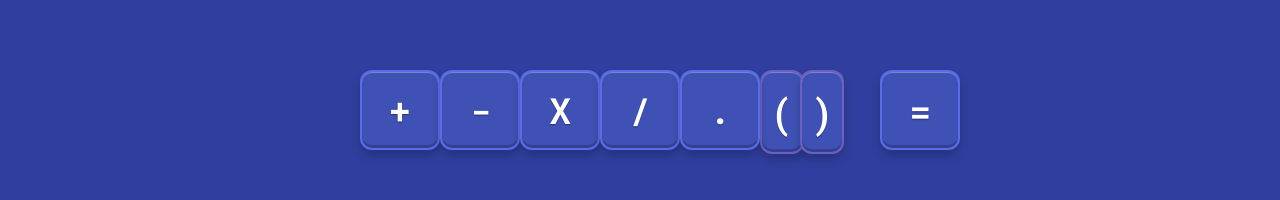
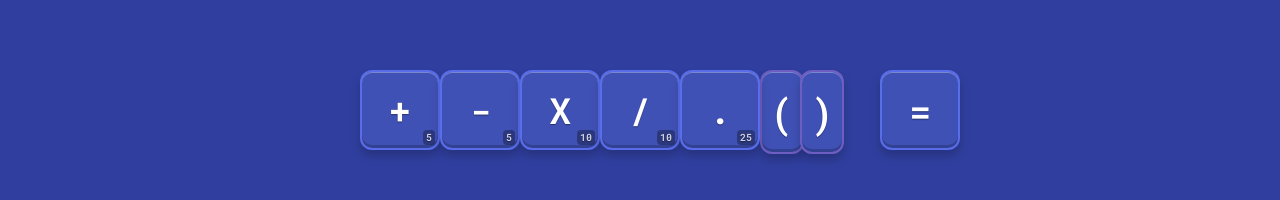
Before and after one commit to eoincondron/numbble, a React (Create React App) app: page / in a window 1280 px wide. Shown: the part 330-530 px from the top of the page. Built offline with nearby package versions, Linux system fonts and the light colour scheme.

Commit message:
Start implementing scoring system                     …
      - Implement scoring system for operations: +/- (5 pts), ×/÷ (10 pts), decimal (25 pts)
      - Display scores in the bottom-right corner of operation tiles

```diff
--- a/src/App.css
+++ b/src/App.css
@@ -384,3 +384,16 @@
   box-shadow: 0 2px 4px rgba(0,0,0,0.2);
   outline: none;
 }
+
+/* Score display in the operation tiles */
+.score {
+  position: absolute;
+  bottom: 3px;
+  right: 3px;
+  font-size: 10px;
+  font-weight: bold;
+  color: rgba(255, 255, 255, 0.8);
+  padding: 1px 3px;
+  border-radius: 4px;
+  background-color: rgba(0, 0, 0, 0.3);
+}
--- a/src/divs.js
+++ b/src/divs.js
@@ -1,4 +1,5 @@
 import React from "react";
+import { OP_SCORES } from "./util";
 
 
 export function NumTile(props) {
@@ -114,9 +115,12 @@ export function DormantOpTile(props) {
         event.currentTarget.classList.remove("dragging");
     };
 
+    // Get the score for this operator
+    const score = OP_SCORES[props.value] !== undefined ? OP_SCORES[props.value] : 0;
+
     return (
         <button
-            className="op_tile block dormant rounded-md shadow-sm transition-all hover:shadow-md flex items-center justify-center"
+            className="op_tile block dormant rounded-md shadow-sm transition-all hover:shadow-md flex items-center justify-center relative"
             style={props.style}
             onClick={props.onClick}
             draggable="true"
@@ -124,6 +128,7 @@ export function DormantOpTile(props) {
             onDragEnd={handleDragEnd}
         >
             {props.value}
+            {score > 0 && <span className="score">{score}</span>}
         </button>
     );
 }
@@ -134,9 +139,14 @@ export function DormantOpTile(props) {
 export function WaitingOpTile(props) {
     // Render op tile that has been clicked. This will have different style (place and colour) to highlight.
     // Clicking will render dormant.
+
+    // Get the score for this operator
+    const score = OP_SCORES[props.value] !== undefined ? OP_SCORES[props.value] : 0;
+
     return (
-        <button className="waiting op_tile block rounded-md shadow-md flex items-center justify-center transform scale-110 transition-all" style={props.style} onClick={props.onClick}>
+        <button className="waiting op_tile block rounded-md shadow-md flex items-center justify-center transform scale-110 transition-all relative" style={props.style} onClick={props.onClick}>
             {props.value}
+            {score > 0 && <span className="score">{score}</span>}
         </button>
     );
 }
@@ -146,11 +156,16 @@ export function WaitingOpTile(props) {
 export function PlacedOpTile(props) {
     // Render op tile that has been placed. This will have a different position to the dormant op tile.
     // Clicking will move it back to the dormant state.
+
+    // Get the score for this operator
+    const score = OP_SCORES[props.value] !== undefined ? OP_SCORES[props.value] : 0;
+
     return (
-        <button className="placed op_tile block rounded-md shadow-lg flex items-center justify-center"
+        <button className="placed op_tile block rounded-md shadow-lg flex items-center justify-center relative"
                 style={props.style}
                 onClick={props.onClick}>
             {props.value}
+            {score > 0 && <span className="score">{score}</span>}
         </button>
     );
 }
--- a/src/util.js
+++ b/src/util.js
@@ -13,6 +13,16 @@ export let OPERATIONS = [PLUS, MINUS, MULTIPLY, DIVIDE, DECIMAL_POINT];
 export let OP_EVAL_MAP = {
     '=': '===',
     'X': '*'
+};
+
+// Scoring system for operations
+export const OP_SCORES = {
+    [PLUS]: 5,         // Plus: 5 points
+    [MINUS]: 5,        // Minus: 5 points
+    [MULTIPLY]: 10,    // Multiply: 10 points
+    [DIVIDE]: 10,      // Divide: 10 points
+    [DECIMAL_POINT]: 25, // Decimal: 25 points
+    [EQUALS]: 0        // Equals: No points
 };
 export let NUMBERS = '0123456789'.split('');
 export let BRACKETS = [L_BRACKET, R_BRACKET]
```
